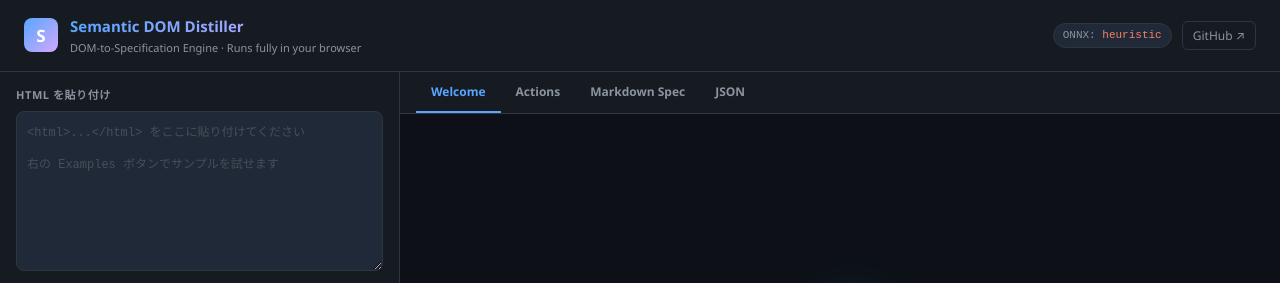
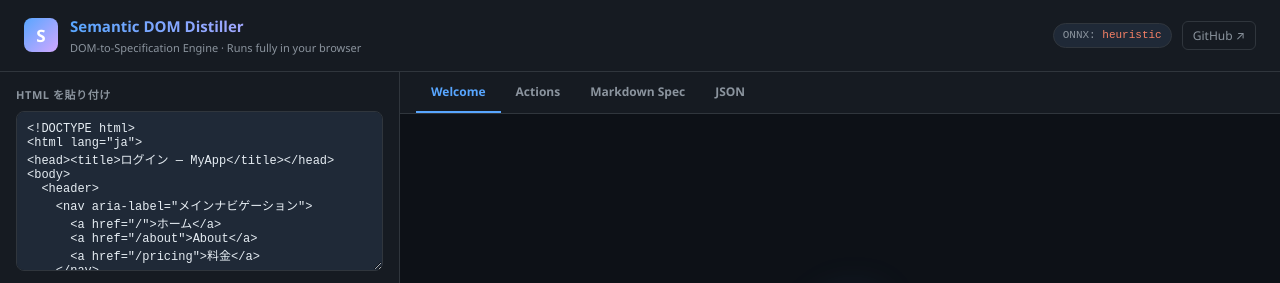
Before and after one commit to watilde/sdd, a website: page docs/index.html in a window 1280 px wide. Shown: the top 283 px of the page. Drawn offline with Linux system fonts and the light colour scheme.

Commit message:
fix: pre-fill HTML textarea with login example on page load

```diff
--- a/docs/index.html
+++ b/docs/index.html
@@ -1401,6 +1401,7 @@ function loadExample(name) {
 // ================================================================
 // 起動
 // ================================================================
+loadExample('login'); // ページ読み込み時にLoginサンプルを初期表示
 initOnnx();
 </script>
 </body>
```
